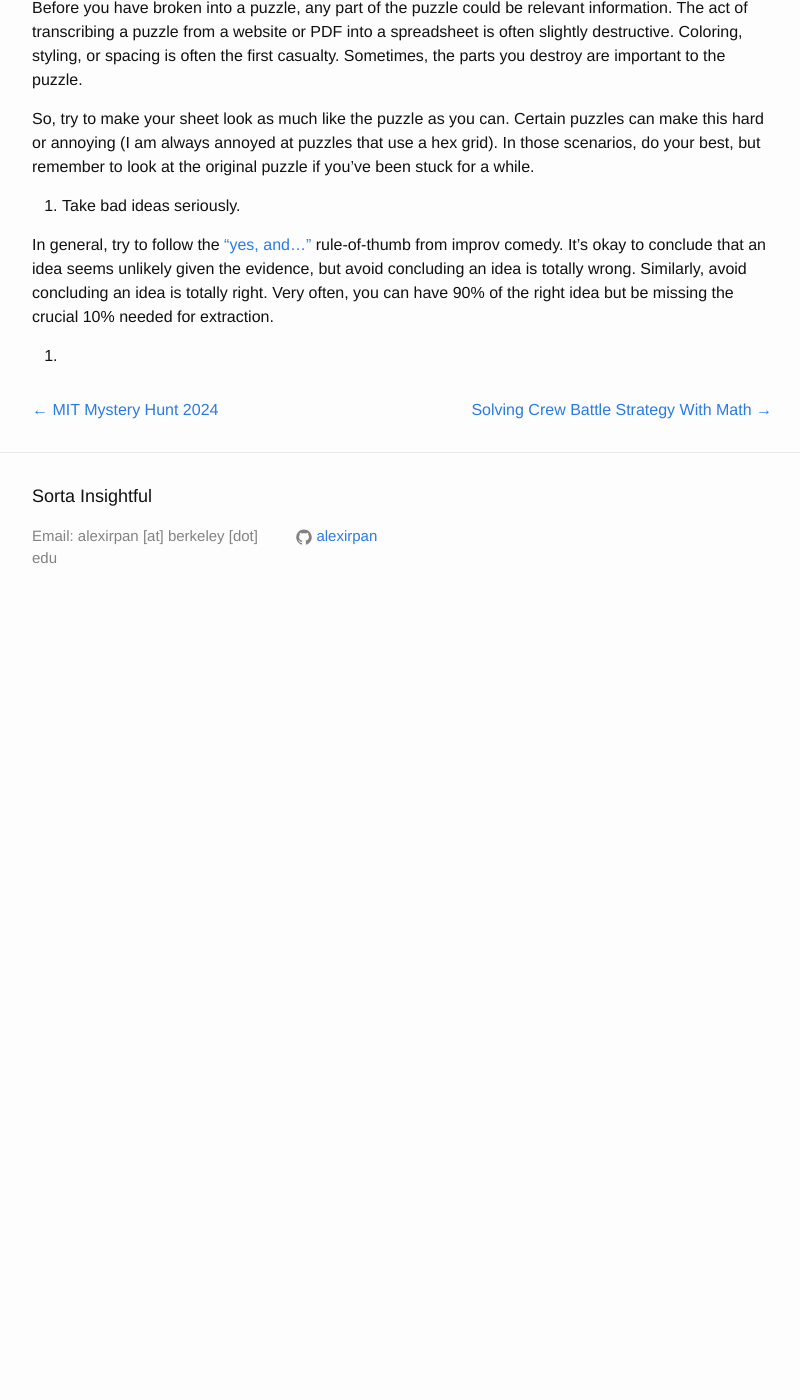
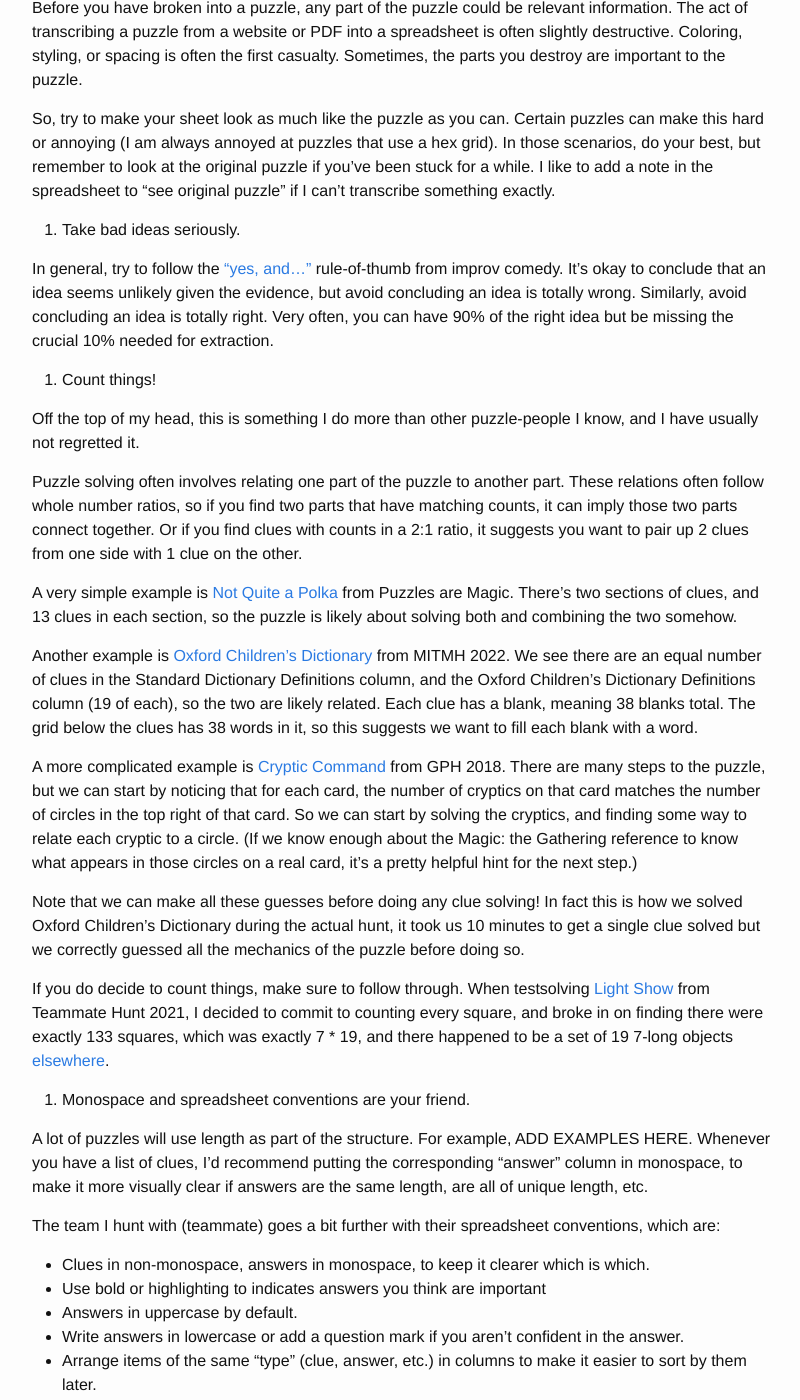
Before and after one commit to alexirpan/alexirpan.github.io, a Jekyll site: the page built from _posts/2024-04-11-puzzlehunting-201.markdown, in a window 1280 px wide and 1400 px high, scrolled down 1805 px. Shown: the whole window, without its empty margins (238-1038 px from the left). Built offline with Jekyll 4.4.1, drawn with Linux system fonts in a browser that asks for light colours; nearby versions of some CDN libraries; before the commit the page ends 2435 px from its top, so only the background shows below that; some of the changed text lies outside the part shown.

Commit message:
some more partial work

```diff
--- a/_posts/2024-04-11-puzzlehunting-201.markdown
+++ b/_posts/2024-04-11-puzzlehunting-201.markdown
@@ -103,7 +103,7 @@ the first casualty. Sometimes, the parts you destroy are important to the puzzle
 So, try to make your sheet look as much like the puzzle as you can. Certain puzzles
 can make this hard or annoying (I am always annoyed at puzzles that use a hex grid).
 In those scenarios, do your best, but remember to look at the original puzzle if
-you've been stuck for a while.
+you've been stuck for a while. I like to add a note in the spreadsheet to "see original puzzle" if I can't transcribe something exactly.
 
 
 2. Take bad ideas seriously.
@@ -114,4 +114,72 @@ avoid concluding an idea is totally right. Very often, you can have 90% of the r
 idea but be missing the crucial 10% needed for extraction.
 
 
-3.
+3. Count things!
+
+Off the top of my head, this is something I do more than other puzzle-people I know,
+and I have usually not regretted it.
+
+Puzzle solving often involves relating one part of the puzzle to another part.
+These relations often follow whole number ratios, so if you find two parts that
+have matching counts, it can imply those two parts connect together. Or if you
+find clues with counts in a 2:1 ratio, it suggests you want to pair up 2 clues
+from one side with 1 clue on the other.
+
+A very simple example is [Not Quite a Polka](https://www.puzzlesaremagic.com/puzzle/not-quite-a-polka.html) from Puzzles are Magic. There's two sections of clues, and 13 clues
+in each section, so the puzzle is likely about solving both and combining the two
+somehow.
+
+Another example is [Oxford Children's Dictionary](https://puzzles.mit.edu/2022/puzzle/oxford-childrens-dictionary/) from MITMH 2022. We see there are an equal number
+of clues in the Standard Dictionary Definitions column, and the Oxford Children's
+Dictionary Definitions column (19 of each), so the two are likely related.
+Each clue has a blank, meaning 38 blanks total. The grid below the clues has 38 words in
+it, so this suggests we want to fill each blank with a word.
+
+A more complicated example is [Cryptic Command](https://2018.galacticpuzzlehunt.com/puzzle/cryptic-command.html) from GPH 2018.
+There are many steps to the puzzle, but we can start by noticing that for each
+card, the number of cryptics on that card matches the number of circles in the
+top right of that card. So we can start by solving the cryptics, and finding
+some way to relate each cryptic to a circle. (If we know enough about the
+Magic: the Gathering reference to know what appears in those circles on a real
+card, it's a pretty helpful hint for the next step.)
+
+Note that we can make all these guesses before doing any clue solving! In fact
+this is how we solved Oxford Children's Dictionary during the actual hunt, it
+took us 10 minutes to get a single clue solved but we correctly guessed all
+the mechanics of the puzzle before doing so.
+
+If you do decide to count things, make sure to follow through. When testsolving
+[Light Show](https://2021.teammatehunt.com/puzzles/light-show) from Teammate Hunt 2021,
+I decided to commit to counting every square, and broke in on finding there were
+exactly 133 squares, which was exactly 7 * 19, and there happened to be a set of
+19 7-long objects [elsewhere](https://2021.teammatehunt.com/puzzles/tumbled-tower).
+
+4. Monospace and spreadsheet conventions are your friend.
+
+A lot of puzzles will use length as part of the structure. For example, ADD EXAMPLES HERE.
+Whenever you have a list of clues, I'd recommend putting the corresponding "answer"
+column in monospace, to make it more visually clear if answers are the same length,
+are all of unique length, etc.
+
+The team I hunt with (teammate) goes a bit further with their spreadsheet conventions,
+which are:
+
+* Clues in non-monospace, answers in monospace, to keep it clearer which is which.
+* Use bold or highlighting to indicates answers you think are important
+* Answers in uppercase by default.
+* Write answers in lowercase or add a question mark if you aren't confident in
+the answer.
+* Arrange items of the same "type" (clue, answer, etc.) in columns to make it
+easier to sort by them later.
+
+I don't *fully* agree with these conventions. (I prefer keeping everything in monospace,
+on occasion lengths within clues are relevant and I broke into the last step
+of [Sheep](https://puzzles.mit.edu/2020/puzzle/sheep/) from MITMH 2020 this way.)
+However, they are generally helpful to have, since it makes the mental state of
+the puzzle more visually apparent. If some clue answers are marked as uncertain,
+you can feel more confident ignoring them when trying to generate ideas of how
+extraction works.
+
+
+Testing Ideas Efficiently
+------------------------------------------------------------------------
```
Also changed, not shown: other parts of _posts/2024-04-11-puzzlehunting-201.markdown (+2 -2 lines).
